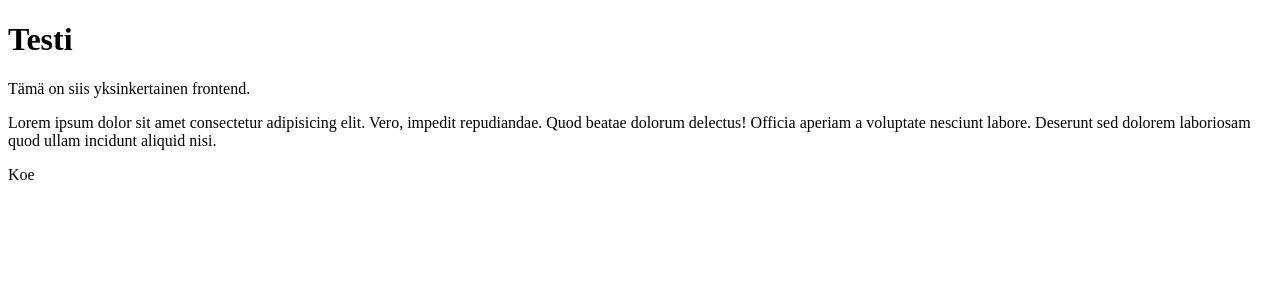
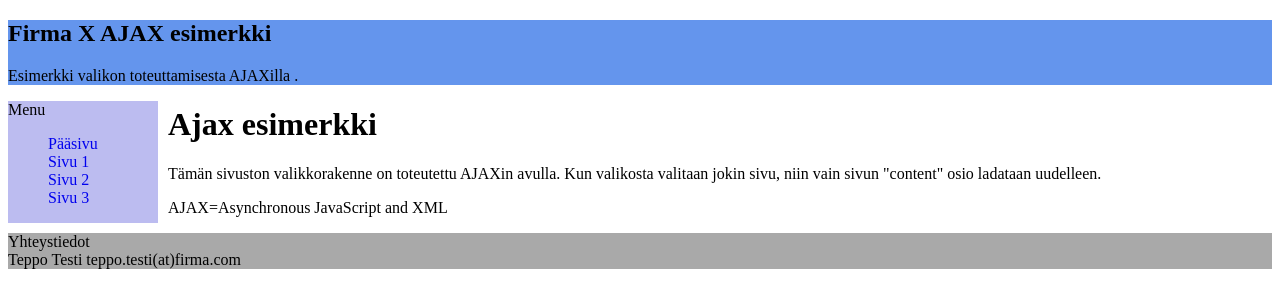
Before and after one commit to code-academy-2023/simple_express_frontend, a website: page public/index.html in a window 1280 px wide. Drawn offline with Linux system fonts and the light colour scheme.

Commit message:
kopioitu eilinen esimerkki tähän

```diff
--- /dev/null
+++ b/public/css/mystyle.css
@@ -0,0 +1,23 @@
+#header{
+    background-color: cornflowerblue;
+}
+#menu{
+    background-color: rgb(188, 188, 240);
+    float: left;
+    width: 150px;
+}
+#menu ul li {
+   list-style: none;
+}
+#menu ul li a{
+    text-decoration: none;
+}
+#menu ul li a:hover{
+    background-color: white;
+}
+#content{
+    margin-left: 160px;
+}
+#footer{
+    background-color: darkgrey;
+}
--- a/public/index.html
+++ b/public/index.html
@@ -5,15 +5,30 @@
     <meta http-equiv="X-UA-Compatible" content="IE=edge">
     <meta name="viewport" content="width=device-width, initial-scale=1.0">
     <title>Document</title>
+    <link rel="stylesheet" href="css/mystyle.css">
+    <script src="js/myfunctions.js"></script>
 </head>
 <body>
-    <h1>Testi</h1>
-    <p>
-        Tämä on siis yksinkertainen frontend.
-    </p>
-    <p>
-        Lorem ipsum dolor sit amet consectetur adipisicing elit. Vero, impedit repudiandae. Quod beatae dolorum delectus! Officia aperiam a voluptate nesciunt labore. Deserunt sed dolorem laboriosam quod ullam incidunt aliquid nisi.
-    </p>
-    <p>Koe</p>
+    <div id="header">
+        <h2>Firma X  AJAX esimerkki</h2>
+        <p>
+            Esimerkki valikon toteuttamisesta AJAXilla .
+        </p>
+    </div>
+    <div id="menu">
+        Menu
+        <ul>
+            <li><a href="#" onclick="loadPage('mainpage.html')">Pääsivu</a></li>
+            <li><a href="#" onclick="loadPage('page1.html')">Sivu 1</a></li>
+            <li><a href="#" onclick="loadPage('page2.html')">Sivu 2</a></li>
+            <li><a href="#" onclick="loadPage('page3.html')">Sivu 3</a></li>
+        </ul>
+    </div>
+    <div id="content">
+    </div>
+    <div id="footer">
+        Yhteystiedot <br>
+        Teppo Testi teppo.testi(at)firma.com
+    </div>
 </body>
 </html>
--- /dev/null
+++ b/public/js/myfunctions.js
@@ -0,0 +1,19 @@
+function loadPage(page){
+    console.log("Sivua pyydetty");
+     const xhttp = new XMLHttpRequest();
+    xhttp.onreadystatechange = function() {
+      if (this.readyState == 4 && this.status == 200) {
+          console.log(this.responseText);
+          document.getElementById("content").innerHTML=this.responseText;
+      }
+      else {
+          console.log("Can not get data");
+      }
+    }
+    xhttp.open("GET", page);
+    xhttp.send();
+}
+window.onload=function loadMainPage(){
+    //kutsutaan aina kun sivu ladataan
+    loadPage('mainpage.html');
+}
--- /dev/null
+++ b/public/mainpage.html
@@ -0,0 +1,7 @@
+<h1>Ajax esimerkki</h1>
+<p>
+    Tämän sivuston valikkorakenne on toteutettu AJAXin avulla. Kun valikosta valitaan jokin sivu, niin vain sivun "content" osio ladataan uudelleen.
+</p>
+<p>
+    AJAX=Asynchronous JavaScript and XML
+</p>
```
Also changed, not shown: public/page1.html (added, +12 -0 lines), public/page2.html (added, +4 -0 lines), public/page3.html (added, +1 -0 lines), public/img/restapi.png (added).
